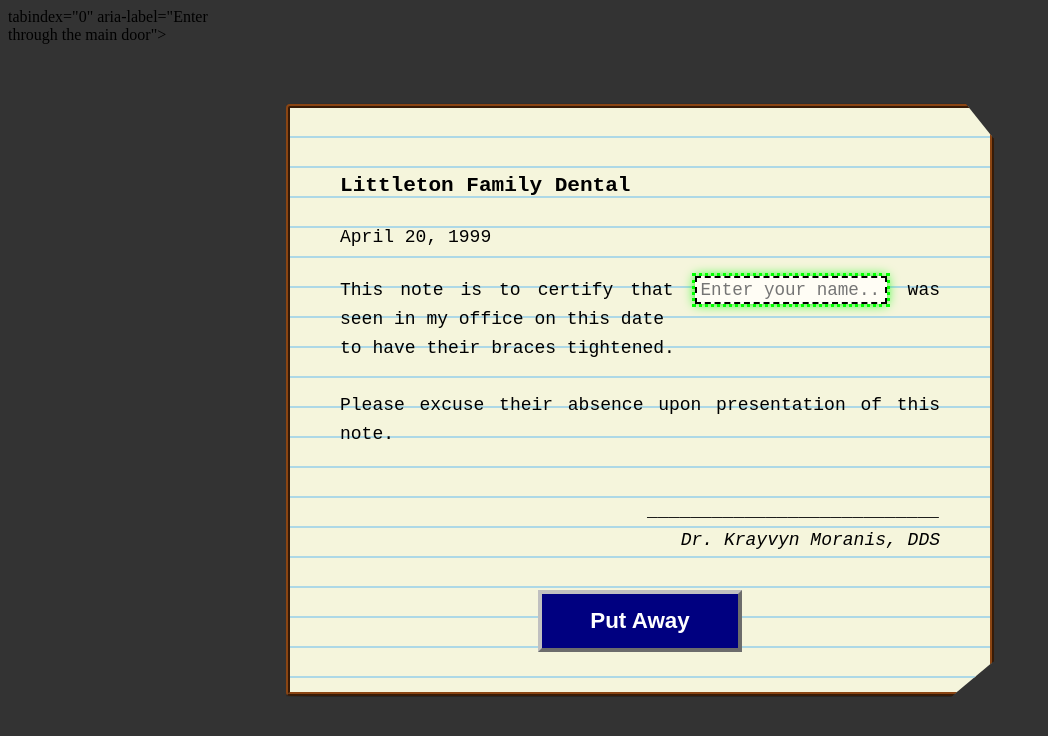
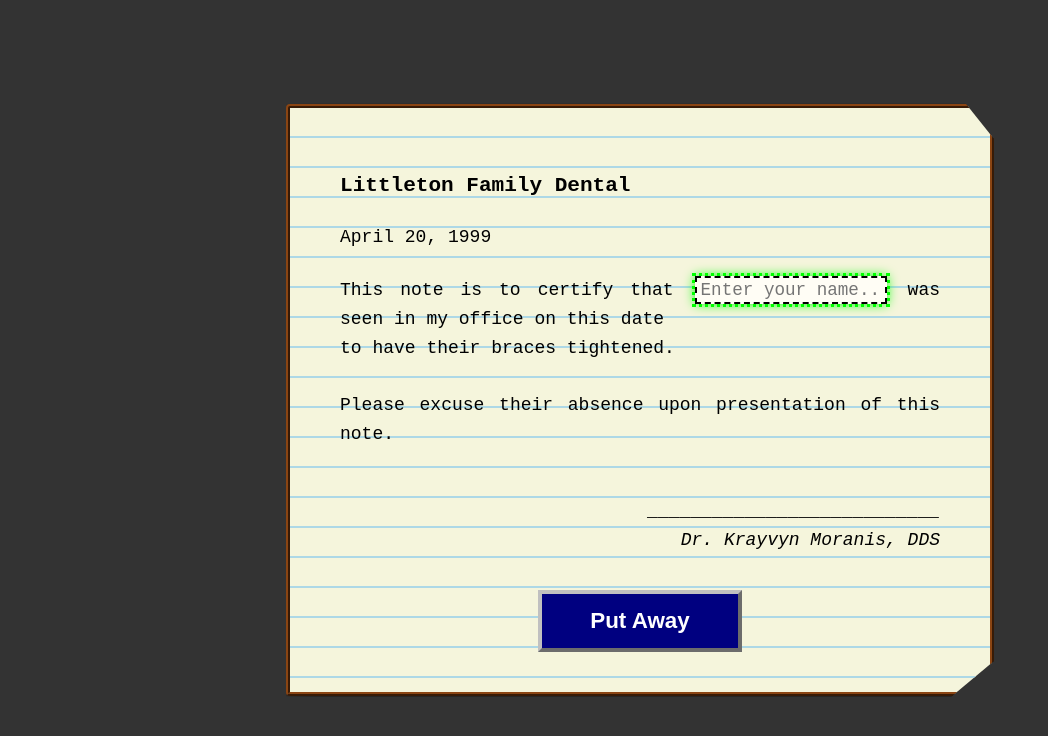
Before and after one commit to revolution-of-the-dispossessed/Columbine, a plain HTML site: page docs/index.html in a window 1280 px wide. Shown: the whole page, without its empty margins (0-1048 px from the left). Drawn offline with Linux system fonts and the light colour scheme.

Commit message:
Update index.html

```diff
--- a/docs/index.html
+++ b/docs/index.html
@@ -3,12 +3,11 @@
 <head>
   <meta charset="UTF-8" />
   <meta name="viewport" content="width=device-width, initial-scale=1.0"/>
-  <!-- Add this for better mobile scaling + prevents zoom issues on inputs -->
-  <meta name="apple-mobile-web-app-capable" content="yes"/> <!-- optional retro touch -->
+  <meta name="apple-mobile-web-app-capable" content="yes"/>
 
   <title>The Forgotten Institute - Entrance</title>
 
-  <!-- Fonts: VT323 is great for 90s DOS/terminal vibe; Press Start 2P for pixel titles if you use it -->
+  <!-- Fonts -->
   <link rel="preconnect" href="https://fonts.googleapis.com">
   <link rel="preconnect" href="https://fonts.gstatic.com" crossorigin>
   <link href="https://fonts.googleapis.com/css2?family=Press+Start+2P&family=VT323&display=swap" rel="stylesheet">
@@ -16,23 +15,23 @@
   <link rel="stylesheet" href="style.css"/>
 </head>
 <body>
-  <!-- Full-screen background image (entryway) -->
+  <!-- Full-screen background image -->
   <div id="game-container">
     <div id="scene-index" class="scene">
       <!-- Clickable door hotspot -->
       <div class="hotspot door"
            style="left: 45%; top: 30%; width: 18%; height: 55%;"
            onclick="goToNextRoom()"
-           role="button"          <!-- accessibility: screen readers treat as button -->
-           tabindex="0"            <!-- keyboard focusable -->
-           aria-label="Enter through the main door"> <!-- describe action -->
+           role="button"
+           tabindex="0"
+           aria-label="Enter through the main door">
       </div>
     </div>
   </div>
 
-  <!-- Name entry modal (notebook paper popup) -->
+  <!-- Name entry modal -->
   <div id="name-modal" class="modal">
-  <div class="notebook-paper">
+    <div class="notebook-paper">
       <h3 id="modal-title">Littleton Family Dental</h3>
       <p class="date">April 20, 1999</p>
 
@@ -51,15 +50,13 @@
         </p>
 
         <button type="submit" id="submit-name">Put Away</button>
-    </form>
+      </form>
+    </div>
   </div>
-</div>
 
-</div>
-
-  <!-- Message overlay for later clues/dialogue -->
+  <!-- Message overlay -->
   <div id="ui-overlay">
-    <div id="message" role="alert"></div> <!-- role="alert" for screen reader announcement -->
+    <div id="message" role="alert"></div>
   </div>
 
   <script src="script.js"></script>
```
